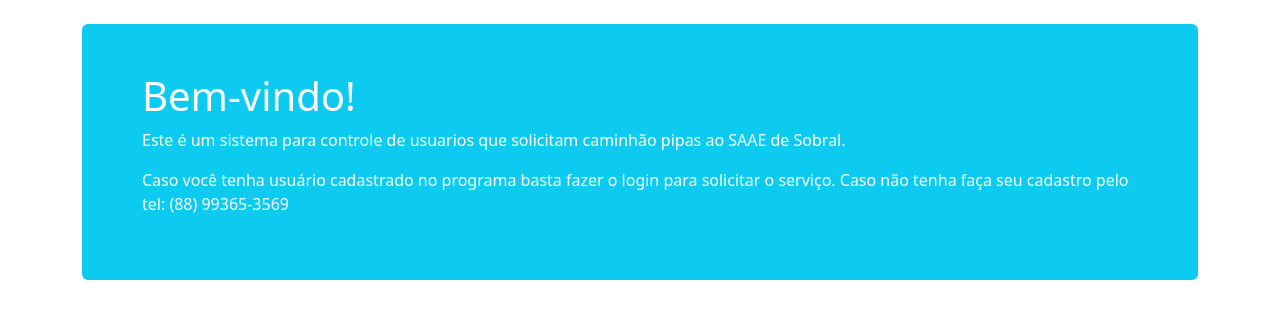
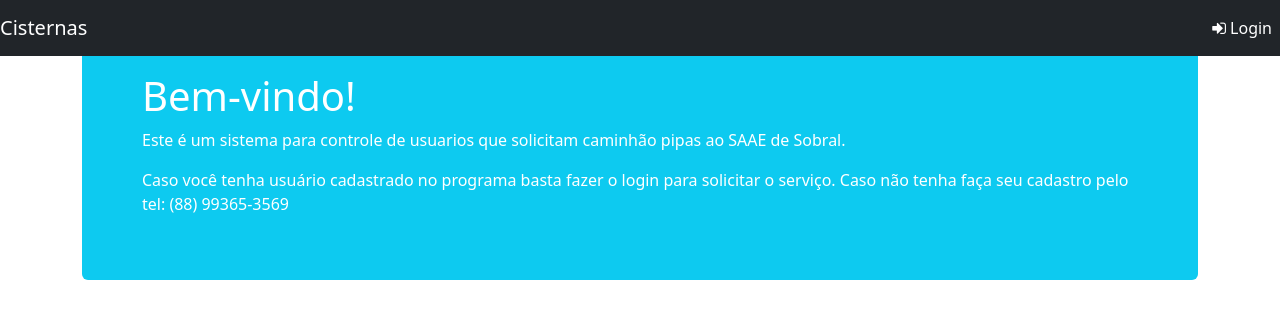
Before and after one commit to Francelmo87/Cadastro, a Django app: page / in a window 1280 px wide. Shown: the top 319 px of the page. Run offline with Django 5.2, Linux system fonts and the light colour scheme.

Commit message:
Inserida a navbar do sistema

```diff
--- a/backend/base/templates/base.html
+++ b/backend/base/templates/base.html
@@ -21,12 +21,13 @@
     {% block css %}{% endblock css %}
 
   </head>
+
   <body>
 
-     {% comment %} {% include "includes/nav.html" %} {% endcomment %}
+     {% include "includes/nav.html" %}
 
      {% if massages %}
-        {% for massage in massages %}>
+        {% for massage in massages %}
           <div class="alert alert-warning alert-dismissible fade show" role="alert">
             {{ massage }}
             <button type="button" class="btn-close" data-bs-dismiss="alert" aria-label="Close"></button>
--- /dev/null
+++ b/backend/base/templates/includes/nav.html
@@ -0,0 +1,60 @@
+<!-- https://github.com/JTruax/bootstrap-starter-template/blob/master/template/start.html -->
+
+<nav class="navbar navbar-expand-md navbar-dark bg-dark fixed-top">
+    <a class="navbar-brand" href="/admin/">Cisternas</a>
+    <button class="navbar-toggler" type="button" data-toggle="collapse" data-target="#navbarsExampleDefault"
+    aria-controls="false" aria-expanded="false" aria-label="Toggle navigation">
+        <span class="navbar-toggler-icon"></span>
+    </button>
+    {% if user.is_authenticated %}
+    <div class="collapse navbar-collapse" id="navbarsExampleDefault">
+        <ul class="navbar-nav mr-auto">
+            <li class="nav-item active">
+                <a class="nav-link text-white" href="{% url 'base:index' %}">Home<span class="sr-only">(current)</span></a>
+            </li>
+
+            <li class="nav-item">
+                <a class="nav-link text-white" href="{ url 'usuarios:titular_list' %}">Usuários</a>
+            </li>
+
+            <li class="nav-item dropdown">
+                <a class="nav-link dropdown-toggle text-white" href="#" role="button"
+                   data-bs-toggle="dropdown" aria-haspopup="true" aria-expanded="false"><span>Solicitação</span>
+                </a>
+                <ul class="dropdown-menu" >
+                    <li><a class="dropdown-item" href="{ url 'pedido:pedido_list_all' %}">Todos</a></li>
+                    <li><a class="dropdown-item" href="{ url 'pedido:pedido_visitar_list' %}">A visitar</a></li>
+                    <li><a class="dropdown-item" href="{ url 'pedido:pedido_abastecer_list' %}">A abastecer</a></li>
+                </ul>
+            </li>
+
+        </ul>
+
+        <ul class="navbar-nav ms-auto">
+
+            <li class="nav-item dropdown">
+                <a class="nav-link dropdown-toggle text-white" href="#" role="button" data-bs-toggle="dropdown"
+                   aria-haspopup="true" aria-expanded="false">
+                    <i class="fa fa-user-circle" aria-hidden="true"></i>
+                    <span id="username">{{ request.user}}</span>
+                </a>
+
+                <div class="dropdown-menu" aria-labelledby="navbarDropdownMenuLink">
+                    <div class="dropdown-divider"></div>
+                    <a class="dropdown-item" href="{% url 'base:logout' %}">
+                        <i class="fa fa-sign-out" aria-hidden="true"></i>
+                        Sair
+                    </a>
+                </div>
+            </li>
+        {% else %}
+            <li class="navbar-nav ms-auto">
+                <a class="nav-link text-white" href="{% url 'base:login' %}">
+                    <i class="fa fa-sign-in" aria-hidden="true" aria-expanded="false"></i>
+                    Login
+                </a>
+            </li>
+        </ul>
+        {% endif %}
+    </div>
+</nav>
```
